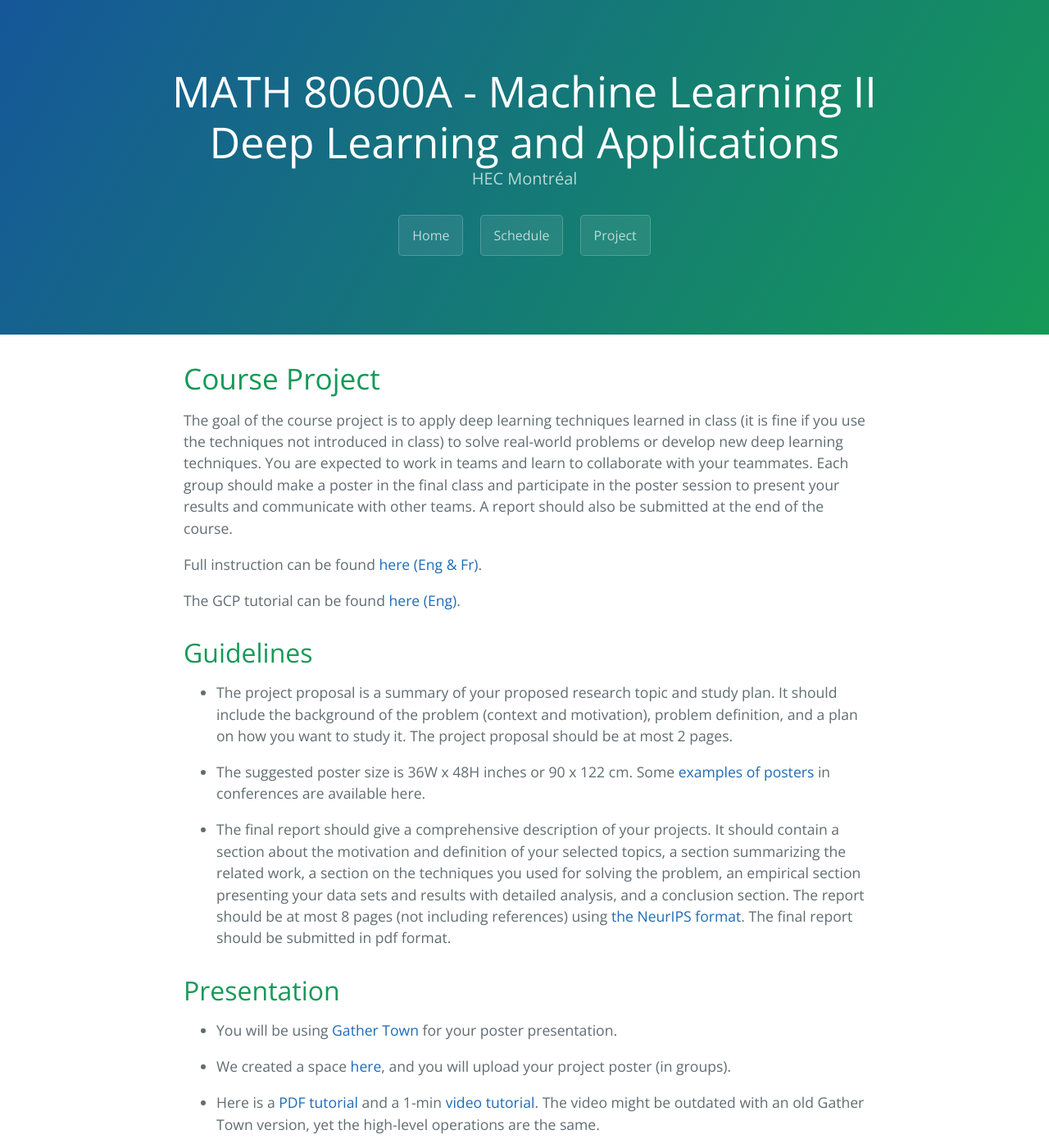
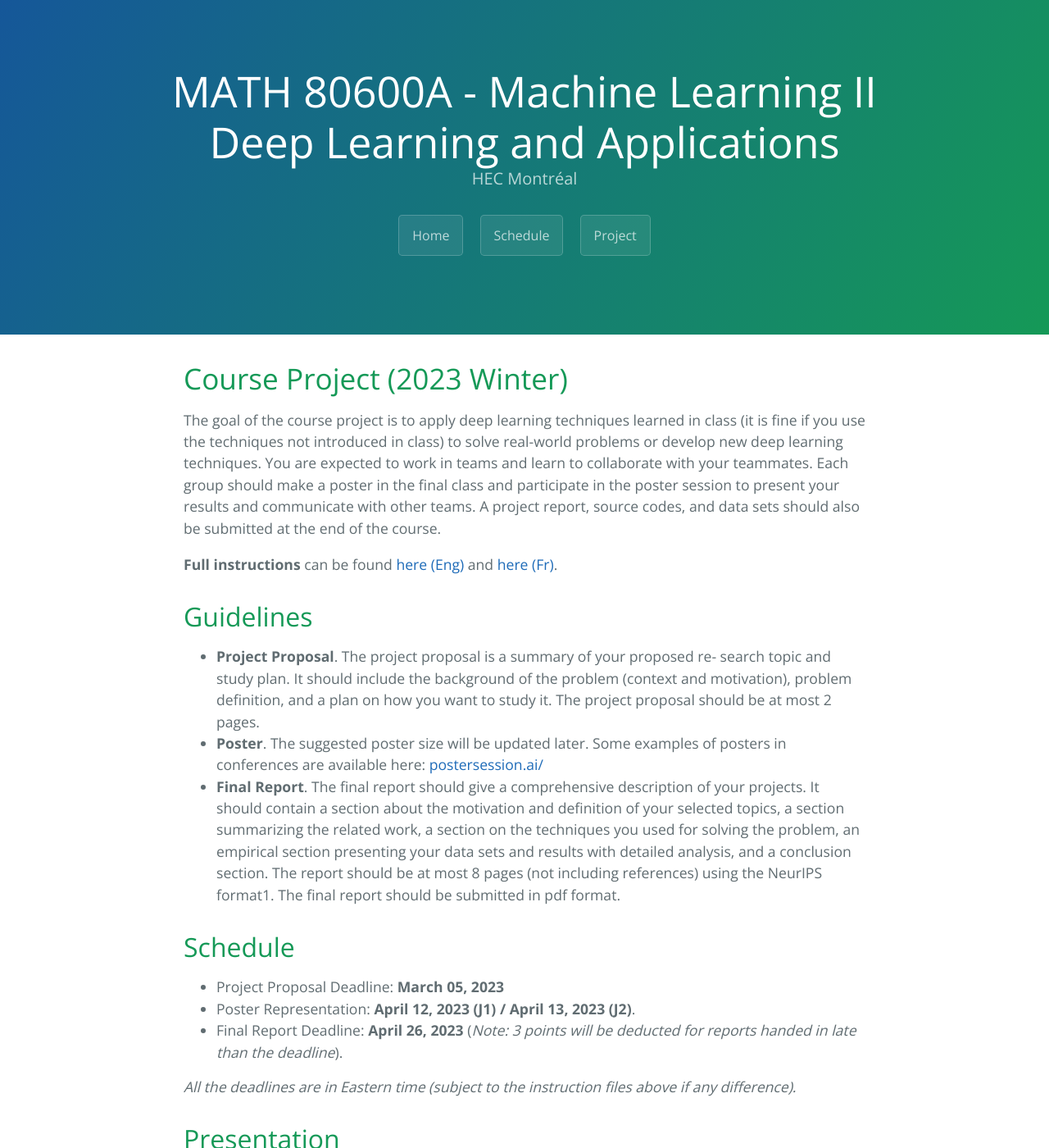
Before and after one commit to DeepGraphLearning/Math80600A_2023W, a Jekyll site: the page built from project.md, in a window 1280 px wide and 1400 px high. Shown: the whole window at 82% size. Built offline with Jekyll 4.4.1, drawn with Linux system fonts in a browser that asks for light colours.

Commit message:
[M] update project

```diff
--- a/project.md
+++ b/project.md
@@ -4,37 +4,35 @@ title: MATH 80600A - Machine Learning II<br>Deep Learning and Applications
 permalink: /project
 ---
 
-# Course Project
+# Course Project (2023 Winter)
 
-The goal of the course project is to apply deep learning techniques learned in class (it is fine if you use the techniques not introduced in class) to solve real-world problems or develop new deep learning techniques. You are expected to work in teams and learn to collaborate with your teammates. Each group should make a poster in the final class and participate in the poster session to present your results and communicate with other teams. A report should also be submitted at the end of the course.
+The goal of the course project is to apply deep learning techniques learned in class (it is fine if you use the techniques not introduced in class) to solve real-world problems or develop new deep learning techniques. You are expected to work in teams and learn to collaborate with your teammates. Each group should make a poster in the final class and participate in the poster session to present your results and communicate with other teams. A project report, source codes, and data sets should also be submitted at the end of the course.
 
-Full instruction can be found [here (Eng & Fr)](https://www.dropbox.com/s/envkkwtvj7if1kd/Instructions_on_Course_Projects.pdf?dl=0).
+**Full instructions** can be found [here (Eng)](https://www.dropbox.com/s/v27025efpsfh6vk/Instructions_on_Course_Projects_Deep_Learning.pdf?dl=0) and [here (Fr)](https://www.dropbox.com/s/aq42mxdaci510hq/Instructions%20sur%20les%20projets%20de%20cours.pdf?dl=0).
 
-The GCP tutorial can be found [here (Eng)](https://www.dropbox.com/s/gqpjr50zsfkso3f/GCP_Tutorial.pdf?dl=0).
+<!-- The GCP tutorial can be found [here (Eng)](). -->
 
 ## Guidelines
 
-- The project proposal is a summary of your proposed research topic and study plan. It should include the background of the problem (context and motivation), problem definition, and a plan on how you want to study it. The project proposal should be at most 2 pages.
+- **Project Proposal**. The project proposal is a summary of your proposed re- search topic and study plan. It should include the background of the problem (context and motivation), problem definition, and a plan on how you want to study it. The project proposal should be at most 2 pages.
+- **Poster**. The suggested poster size will be updated later. Some examples of posters in conferences are available here: [postersession.ai/](https://postersession.ai/)
+- **Final Report**. The final report should give a comprehensive description of your projects. It should contain a section about the motivation and definition of your selected topics, a section summarizing the related work, a section on the techniques you used for solving the problem, an empirical section presenting your data sets and results with detailed analysis, and a conclusion section. The report should be at most 8 pages (not including references) using the NeurIPS format1. The final report should be submitted in pdf format.
 
-- The suggested poster size is 36W x 48H inches or 90 x 122 cm. Some [examples of posters](https://postersession.ai/) in conferences are available here.
 
-- The final report should give a comprehensive description of your projects. It should contain a section about the motivation and definition of your selected topics, a section summarizing the related work, a section on the techniques you used for solving the problem, an empirical section presenting your data sets and results with detailed analysis, and a conclusion section. The report should be at most 8 pages (not including references) using [the NeurIPS format](https://nips.cc/Conferences/2015/PaperInformation/StyleFiles).
-The final report should be submitted in pdf format.
+
+## Schedule
+
+- Project Proposal Deadline: **March 05, 2023**
+- Poster Representation: **April 12, 2023 (J1) / April 13, 2023 (J2)**.
+- Final Report Deadline: **April 26, 2023** (*Note: 3 points will be deducted for reports handed in late than the deadline*).
+
+*All the deadlines are in Eastern time (subject to the instruction files above if any difference).*
+
 
 
 ## Presentation
 
-- You will be using [Gather Town](http://www.gather.town/) for your poster presentation.
-
-- We created a space [here](https://app.gather.town/invite?token=fqdUAa8nsX9ono7di7MH6cW466atsgt2), and you will upload your project poster (in groups).
-
-- Here is a [PDF tutorial](https://www.dropbox.com/s/50b1c10d9m5jeeb/instruction.pdf?dl=0) and a 1-min [video tutorial](https://www.dropbox.com/s/62r79g7j8tzhvhu/GatherTown%20Tutorial.mov?dl=0). The video might be outdated with an old Gather Town version, yet the high-level operations are the same.
-
-
-
-
-## Schedule
-TBA
+TBA.
 
 <!--
 - **Proposal due**: Feb. 28th
```
Also changed, not shown: schedule.md (+2 -0 lines).
